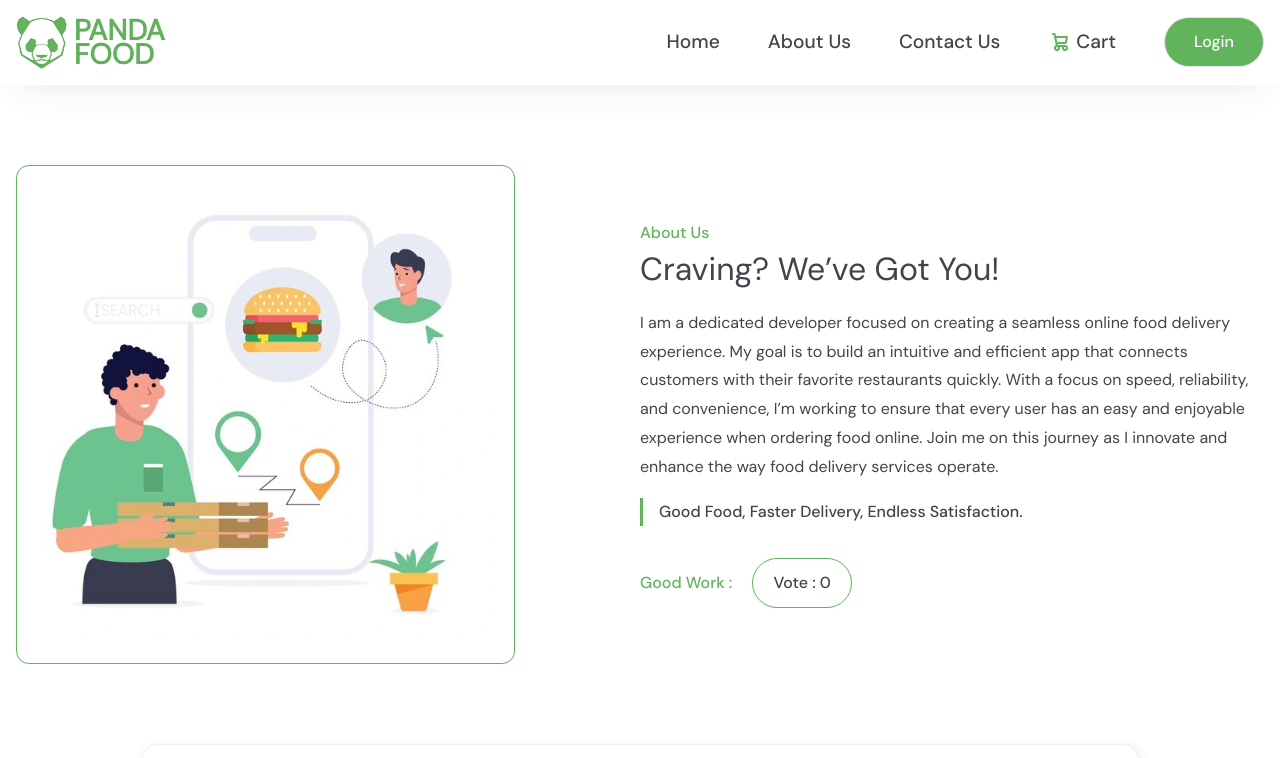
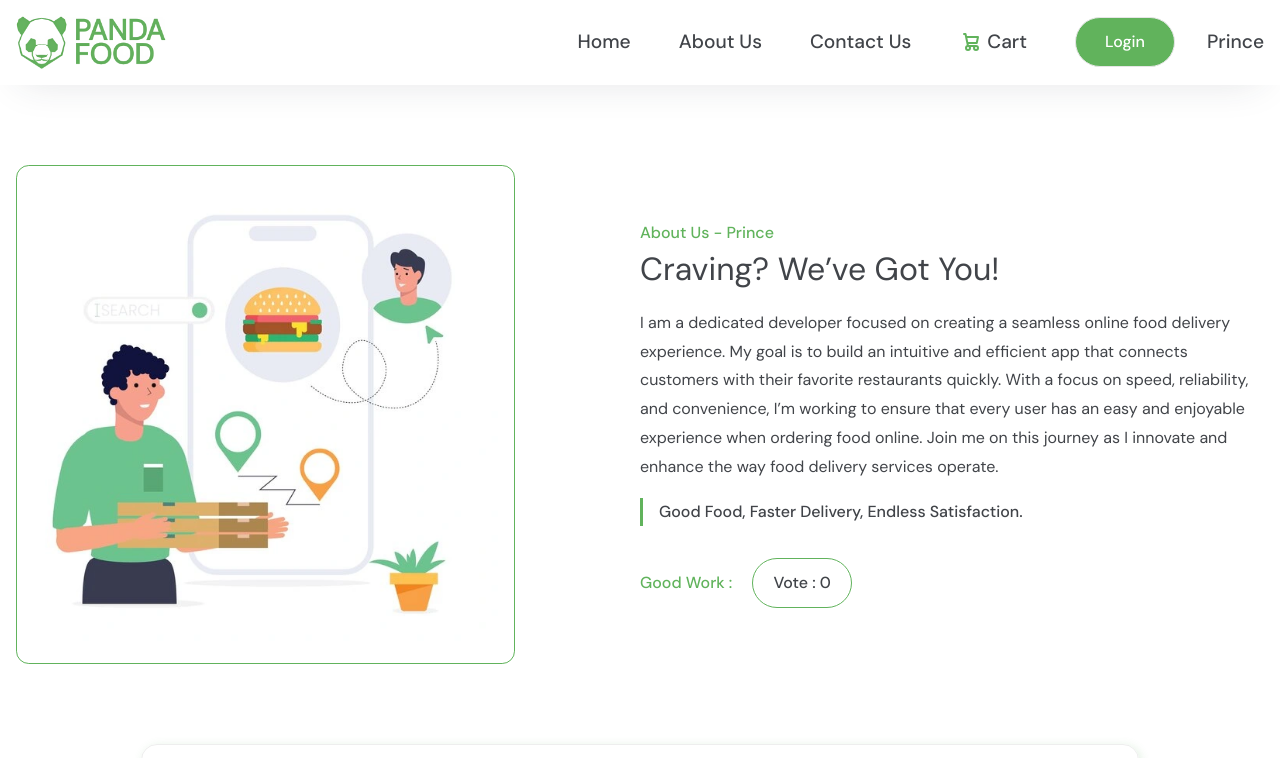
Before and after one commit to princegupta1998/Panda-Food-Delivery-App, a React (Vite) app: page /about-us in a window 1280 px wide. Shown: the top 758 px of the page. Built offline with nearby package versions, Linux system fonts and the light colour scheme; no server answers.

Commit message:
Used the Context for managing data in whole app and implement a username for fun using context

```diff
--- a/src/App.js
+++ b/src/App.js
@@ -1,4 +1,4 @@
-import React, { lazy, Suspense } from "react";
+import React, { lazy, Suspense, useEffect, useState } from "react";
 import ReactDOM from "react-dom/client";
 import "./App.css";
 import Header from "../src/components/header/Header";
@@ -10,11 +10,22 @@ import Error from "./components/error_page/Error";
 import RestaurantDetails from "./components/restaurant/RestaurantDetails";
 import useCheckInternet from "./utils/useCheckInternet";
 import Shimmer from "./components/shimmerUI/Shimmer";
+import UserContext from "./utils/UserContext";
+
 // Lazyloading of our component(code splitting/chunking)
 const AboutUs = lazy(() => import("./components/about_us/AboutUs"));
 
 const App = () => {
   const onlineStatus = useCheckInternet();
+  const [userName, setUserName] = useState();
+
+  useEffect(() => {
+    const data = {
+      name: "Prince",
+    };
+    setUserName(data.name);
+  }, []);
+
   if (onlineStatus === false)
     return (
       <h1 className="container">
@@ -23,11 +34,13 @@ const App = () => {
     );
 
   return (
-    <div>
-      <Header />
-      <Outlet />
-      <Footer />
-    </div>
+    <UserContext.Provider value={{ loggedInUser: userName, setUserName }}>
+      <div>
+        <Header />
+        <Outlet />
+        <Footer />
+      </div>
+    </UserContext.Provider>
   );
 };
 
--- a/src/components/about_us/AboutUs.js
+++ b/src/components/about_us/AboutUs.js
@@ -2,6 +2,7 @@ import React from "react";
 import "./aboutus.css";
 import AboutImg from "../../assets/images/About_us.webp";
 import UserCard from "./UserCard.js";
+import UserContext from "../../utils/UserContext.js";
 
 class AboutUs extends React.Component {
   constructor(props) {
@@ -9,23 +10,23 @@ class AboutUs extends React.Component {
     this.state = {
       vote: 0,
     };
-    console.log("Parent Constructor Called");
+    // console.log("Parent Constructor Called");
   }
 
   componentDidMount() {
     this.timer = setInterval(() => {
-      console.log("Hello i am from setinterval");
+      // console.log("Hello i am from setinterval");
     }, 1000);
-    console.log("Parent ComponentDidMount Called");
+    // console.log("Parent ComponentDidMount Called");
   }
 
   componentWillUnmount() {
     clearInterval(this.timer);
-    console.log("Parent componentWillUnmounte");
+    // console.log("Parent componentWillUnmounte");
   }
 
   render() {
-    console.log("Parent Render Method called");
+    // console.log("Parent Render Method called");
     const { title } = this.props;
     const { vote } = this.state;
 
@@ -36,7 +37,10 @@ class AboutUs extends React.Component {
             <img src={AboutImg} alt="About Us" loading="lazy"></img>
           </div>
           <div className="about-content">
-            <span>About Us</span>
+            <span>About Us - </span>
+            <UserContext.Consumer>
+              {({ loggedInUser }) => <span>{loggedInUser}</span>}
+            </UserContext.Consumer>
             <h2>{title}</h2>
             <p>
               I am a dedicated developer focused on creating a seamless online
--- a/src/components/header/Header.js
+++ b/src/components/header/Header.js
@@ -1,11 +1,13 @@
 import "./header.css";
 import Logo from "../../assets/images/Panda_logo.webp";
 import CratIcon from "../../assets/svgs/cart_icon.svg";
-import { useState } from "react";
+import { useContext, useState } from "react";
 import { Link } from "react-router-dom";
+import UserContext from "../../utils/UserContext";
 
 const Header = () => {
   const [btnaccount, setBtnAccount] = useState("Login");
+  const { loggedInUser } = useContext(UserContext);
 
   return (
     <header id="header">
@@ -42,6 +44,7 @@ const Header = () => {
             >
               {btnaccount}
             </button>
+            <li className="nav-item -ml-4">{loggedInUser}</li>
           </ul>
         </nav>
       </div>
--- a/src/components/home/Home.js
+++ b/src/components/home/Home.js
@@ -1,9 +1,10 @@
-import { useState } from "react";
+import { useContext, useState } from "react";
 import "./home.css";
 import RestaurantCard, { withOffersLabel } from "../restaurant/RestaurantCard";
 import Shimmer from "../shimmerUI/Shimmer";
 import { Link } from "react-router-dom";
 import useRestaurantList from "../../utils/useRestaurantList";
+import UserContext from "../../utils/UserContext";
 
 const Home = () => {
   const { restaurantList, filterdRestaurant, setFilterdRestaurant } =
@@ -12,6 +13,7 @@ const Home = () => {
   const [searchText, setSearchText] = useState("");
 
   const RestaurantWithOffers = withOffersLabel(RestaurantCard);
+  const { loggedInUser, setUserName } = useContext(UserContext);
 
   return restaurantList.length === 0 ? (
     <Shimmer />
@@ -58,6 +60,18 @@ const Home = () => {
           >
             Rating 4.0+
           </button>
+          <div>
+            <label>Username:</label>
+            <input
+              className="p-3 ml-2 rounded-full border"
+              type="text"
+              placeholder="Enter your username"
+              value={loggedInUser}
+              onChange={(e) => {
+                setUserName(e.target.value);
+              }}
+            />
+          </div>
         </div>
         <div className="res-cards">
           {filterdRestaurant.map((restaurant) => (
--- /dev/null
+++ b/src/utils/UserContext.js
@@ -0,0 +1,7 @@
+import { createContext } from "react";
+
+const UserContext = createContext({
+  loggedInUser: "Guest",
+});
+
+export default UserContext;
```
Also changed, not shown: src/components/about_us/UserCard.js (+4 -4 lines).
